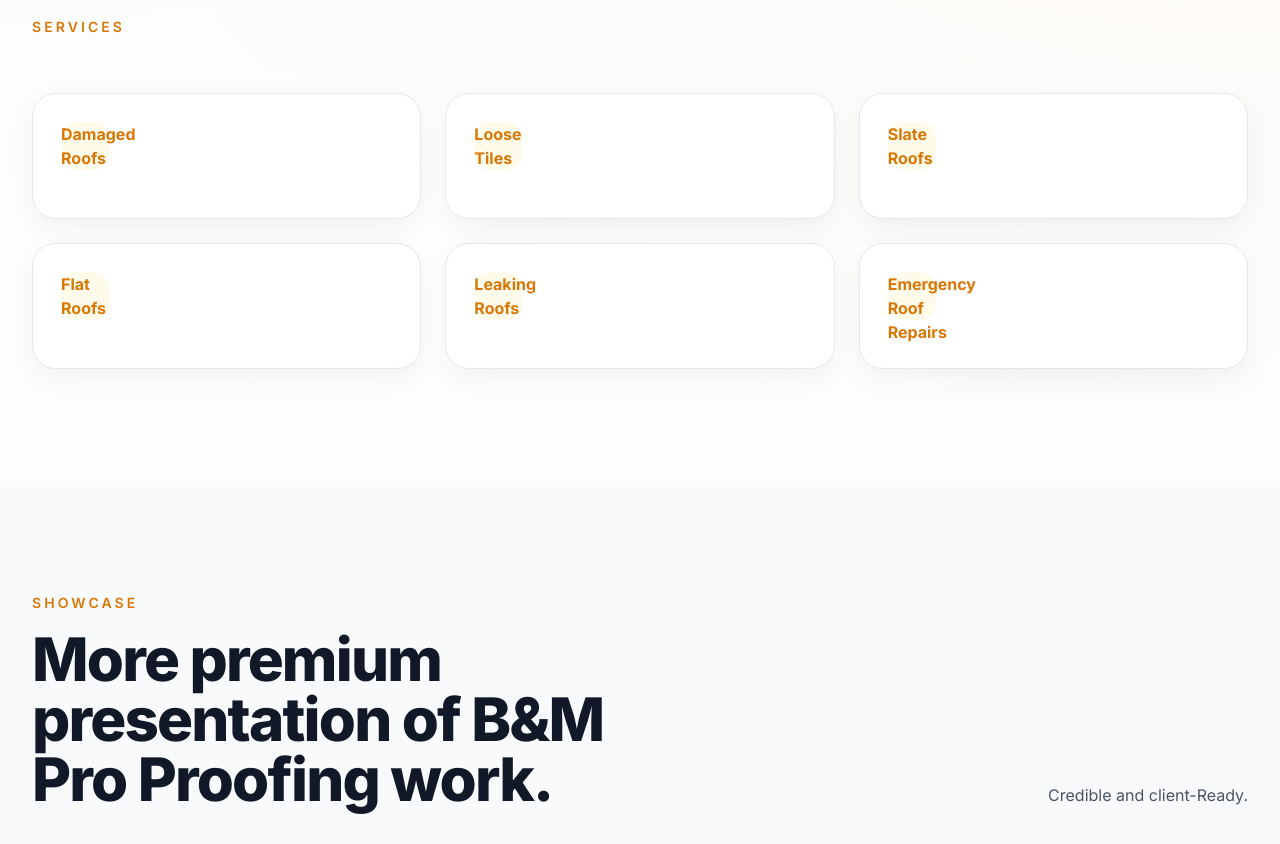
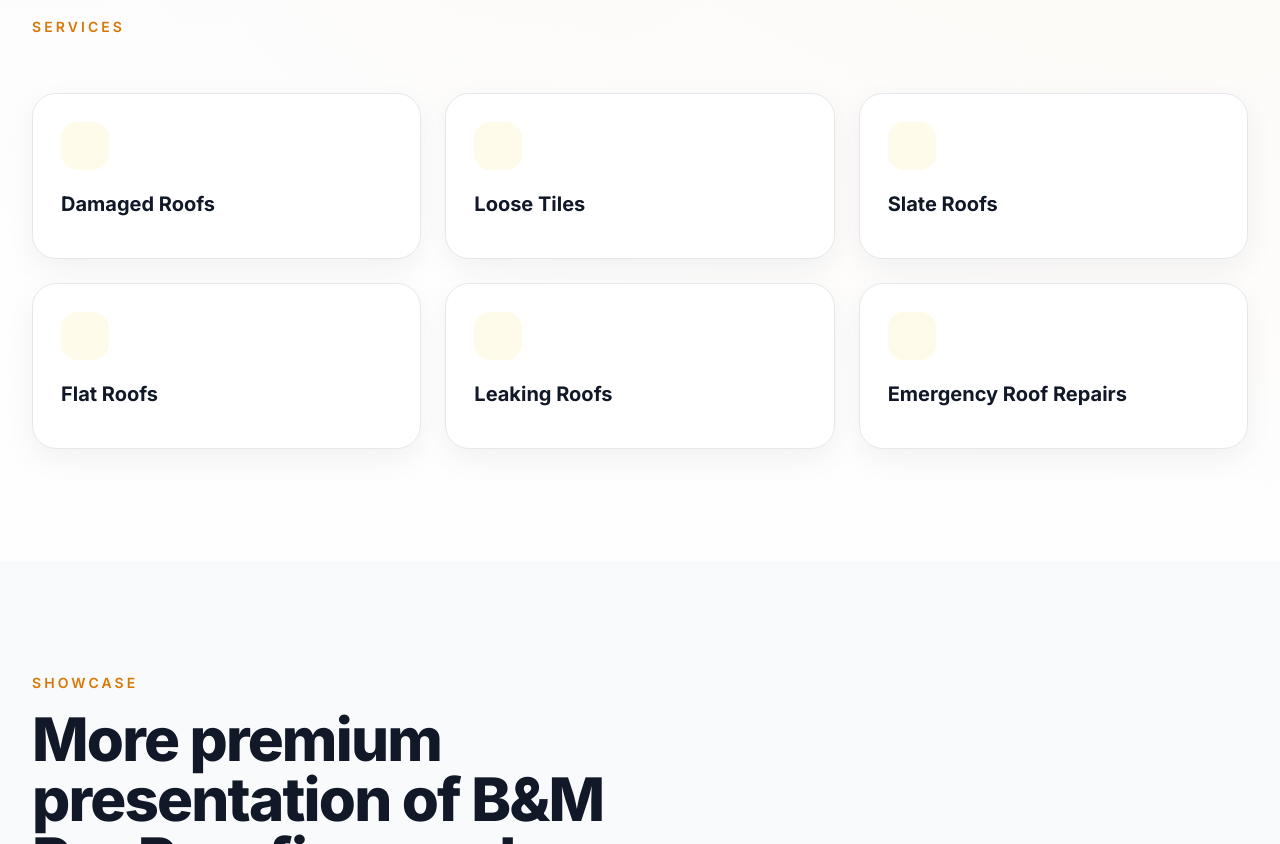
Before and after one commit to djrizzz88/tiktok.github.io, a plain HTML site: page index.html in a window 1280 px wide. Shown: the part 1060-1904 px from the top of the page. Drawn offline with nearby package versions, Linux system fonts and the light colour scheme.

Commit message:
Update index.html

```diff
--- a/index.html
+++ b/index.html
@@ -359,33 +359,33 @@
           </div>
           <div class="mt-14 grid md:grid-cols-2 xl:grid-cols-3 gap-6">
             <article class="soft-card rounded-3xl p-7 reveal">
-              <div class="w-12 h-12 rounded-2xl bg-amber-50 text-amber-600 grid place-items-center font-bold">Damaged Roofs</div>
-              <h3 class="mt-5 text-xl font-bold"></h3>
+              <div class="w-12 h-12 rounded-2xl bg-amber-50 text-amber-600 grid place-items-center font-bold"><img src"http://bmroofingwestlondon.co.uk/tick.png" /></div>
+              <h3 class="mt-5 text-xl font-bold">Damaged Roofs</h3>
               <p class="mt-3 text-gray-600 leading-7"></p>
             </article>
             <article class="soft-card rounded-3xl p-7 reveal">
-              <div class="w-12 h-12 rounded-2xl bg-amber-50 text-amber-600 grid place-items-center font-bold">Loose Tiles</div>
-              <h3 class="mt-5 text-xl font-bold"></h3>
+              <div class="w-12 h-12 rounded-2xl bg-amber-50 text-amber-600 grid place-items-center font-bold"><img src"http://bmroofingwestlondon.co.uk/tick.png" /></div>
+              <h3 class="mt-5 text-xl font-bold">Loose Tiles</h3>
               <p class="mt-3 text-gray-600 leading-7"></p>
             </article>
             <article class="soft-card rounded-3xl p-7 reveal">
-              <div class="w-12 h-12 rounded-2xl bg-amber-50 text-amber-600 grid place-items-center font-bold">Slate Roofs</div>
-              <h3 class="mt-5 text-xl font-bold"></h3>
+              <div class="w-12 h-12 rounded-2xl bg-amber-50 text-amber-600 grid place-items-center font-bold"><img src"http://bmroofingwestlondon.co.uk/tick.png" /></div>
+              <h3 class="mt-5 text-xl font-bold">Slate Roofs</h3>
               <p class="mt-3 text-gray-600 leading-7"></p>
             </article>
             <article class="soft-card rounded-3xl p-7 reveal">
-              <div class="w-12 h-12 rounded-2xl bg-amber-50 text-amber-600 grid place-items-center font-bold">Flat Roofs</div>
-              <h3 class="mt-5 text-xl font-bold"></h3>
+              <div class="w-12 h-12 rounded-2xl bg-amber-50 text-amber-600 grid place-items-center font-bold"><img src"http://bmroofingwestlondon.co.uk/tick.png" /></div>
+              <h3 class="mt-5 text-xl font-bold">Flat Roofs</h3>
               <p class="mt-3 text-gray-600 leading-7"></p>
             </article>
             <article class="soft-card rounded-3xl p-7 reveal">
-              <div class="w-12 h-12 rounded-2xl bg-amber-50 text-amber-600 grid place-items-center font-bold">Leaking Roofs</div>
-              <h3 class="mt-5 text-xl font-bold"></h3>
+              <div class="w-12 h-12 rounded-2xl bg-amber-50 text-amber-600 grid place-items-center font-bold"><img src"http://bmroofingwestlondon.co.uk/tick.png" /></div>
+              <h3 class="mt-5 text-xl font-bold">Leaking Roofs</h3>
               <p class="mt-3 text-gray-600 leading-7"></p>
             </article>
             <article class="soft-card rounded-3xl p-7 reveal">
-              <div class="w-12 h-12 rounded-2xl bg-amber-50 text-amber-600 grid place-items-center font-bold">Emergency Roof Repairs</div>
-              <h3 class="mt-5 text-xl font-bold"></h3>
+              <div class="w-12 h-12 rounded-2xl bg-amber-50 text-amber-600 grid place-items-center font-bold"><img src"http://bmroofingwestlondon.co.uk/tick.png" /></div>
+              <h3 class="mt-5 text-xl font-bold">Emergency Roof Repairs</h3>
               <p class="mt-3 text-gray-600 leading-7"></p>
             </article>
           </div>
```
